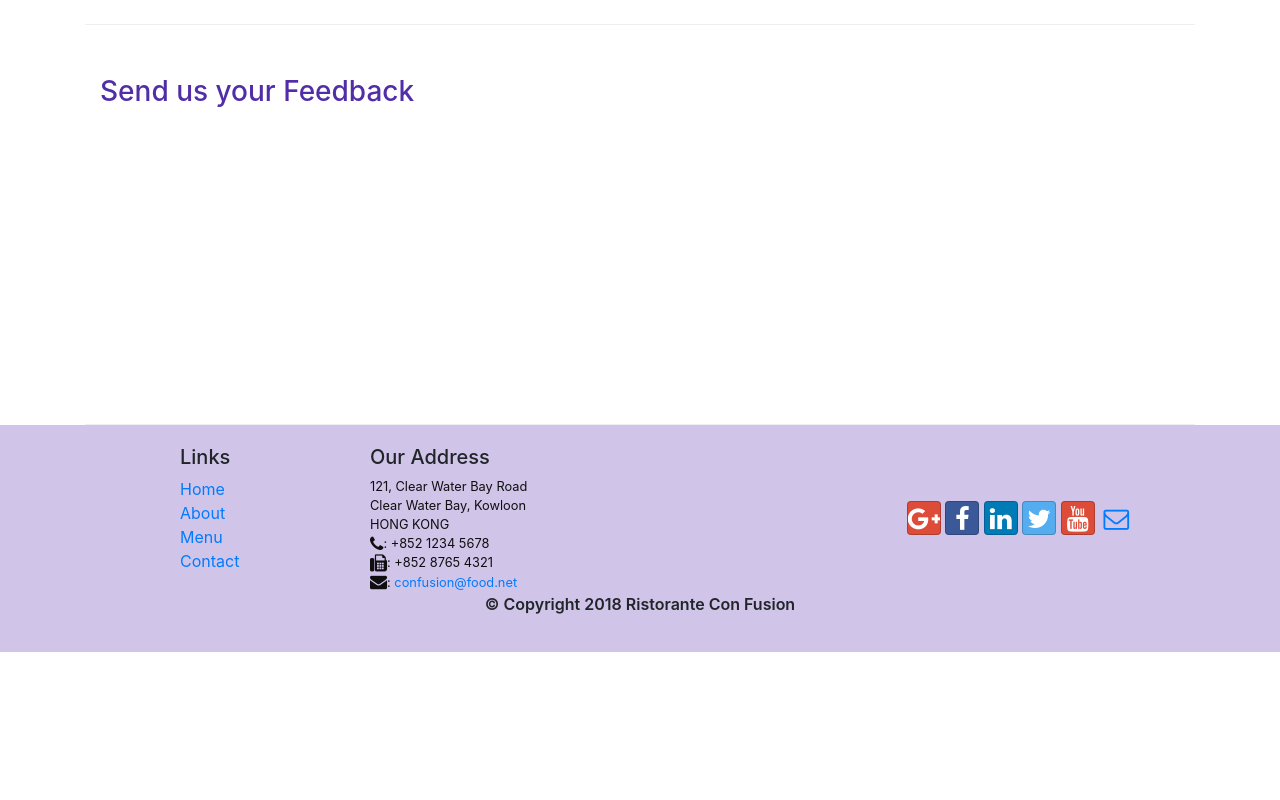
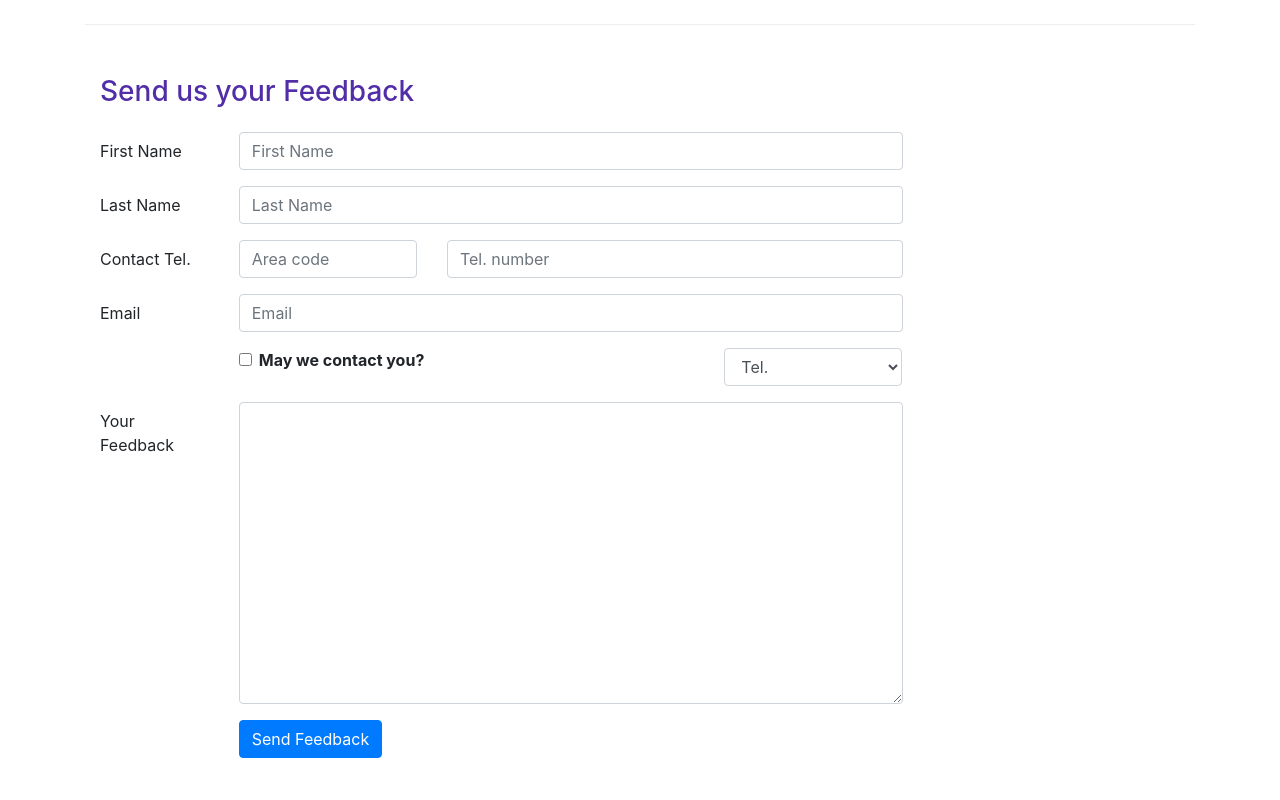
Before and after one commit to ManuSayure/Front-End-Web-UI-Frameworks-and-Tools-Bootstrap4, a website: page Bootstrap4/conFusion/contactus.html in a window 1280 px wide. Shown: the part 840-1640 px from the top of the page. Before the commit the page ends 1492 px from the top, so only its background shows below. Drawn offline with nearby package versions, Linux system fonts and the light colour scheme.

Commit message:
feedback form

```diff
--- a/Bootstrap4/conFusion/contactus.html
+++ b/Bootstrap4/conFusion/contactus.html
@@ -89,10 +89,67 @@
         </div>
 
         <div class="row row-content">
-           <div class="col-12">
+           <div class="col-12 pb-3">
               <h3>Send us your Feedback</h3>
            </div>
             <div class="col-12 col-md-9">
+                <form>
+                    <div class="form-group row">
+                        <label for="firstname" class="col-md-2 col-form-label">First Name</label>
+                        <div class="col-md-10">
+                            <input type="text" class="form-control" id="firstname" name="firstname" placeholder="First Name">
+                        </div>
+                    </div>
+                    <div class="form-group row">
+                        <label for="lastname" class="col-md-2 col-form-label">Last Name</label>
+                        <div class="col-md-10">
+                            <input type="text" class="form-control" id="lastname" name="lastname" placeholder="Last Name">
+                        </div>
+                    </div>
+                    <div class="form-group row">
+                        <label for="telnum" class="col-12 col-md-2 col-form-label">Contact Tel.</label>
+                        <div class="col-5 col-md-3">
+                            <input type="tel" class="form-control" id="areacode" name="areacode" placeholder="Area code">
+                        </div>
+                        <div class="col-7 col-md-7">
+                            <input type="tel" class="form-control" id="telnum" name="telnum" placeholder="Tel. number">
+                        </div>
+                    </div>
+                    <div class="form-group row">
+                        <label for="emailid" class="col-md-2 col-form-label">Email</label>
+                        <div class="col-md-10">
+                            <input type="email" class="form-control" id="emailid" name="emailid" placeholder="Email">
+                        </div>
+                    </div>
+                    <div class="form-group row">
+                        <div class="col-md-6 offset-md-2">
+                            <div class="form-check">
+                                <input type="checkbox" class="form-check-input" name="approve" id="approve" value="">
+                                <label class="form-check-label" for="approve">
+                                    <strong>May we contact you?</strong>
+                                </label>
+                            </div>
+                        </div>
+                        <div class="col-md-3 offset-md-1">
+                            <select class="form-control">
+                                <option>Tel.</option>
+                                <option>Email</option>
+                            </select>
+                        </div>
+                    </div>
+                    <div class="form-group row">
+                        <label for="feedback" class="col-md-2 col-form-label">Your Feedback</label>
+                        <div class="col-md-10">
+                            <textarea class="form-control" id="feedback" name="feedback" rows="12"></textarea>
+                        </div>
+                    </div>
+                    <div class="form-group row">
+                        <div class="offset-md-2 col-md-10">
+                            <button type="submit" class="btn btn-primary">Send Feedback</button>
+                        </div>
+                    </div>
+                </form>
+
 
             </div>
              <div class="col-12 col-md">
```
